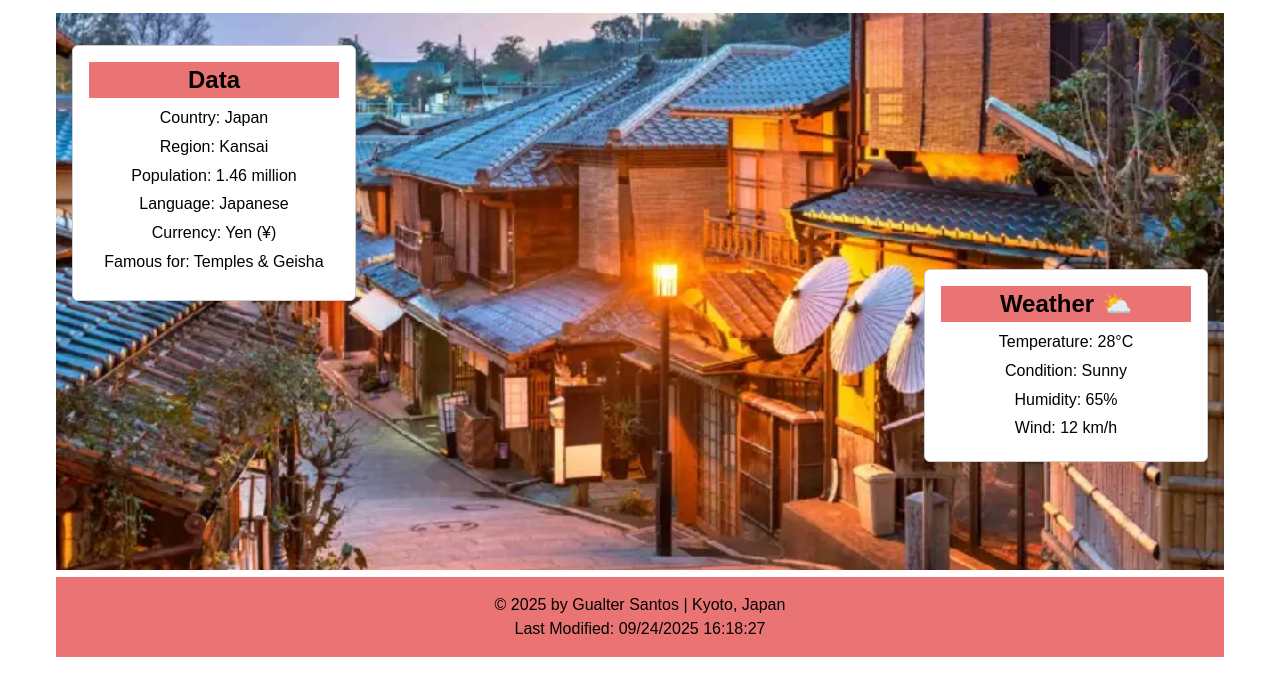
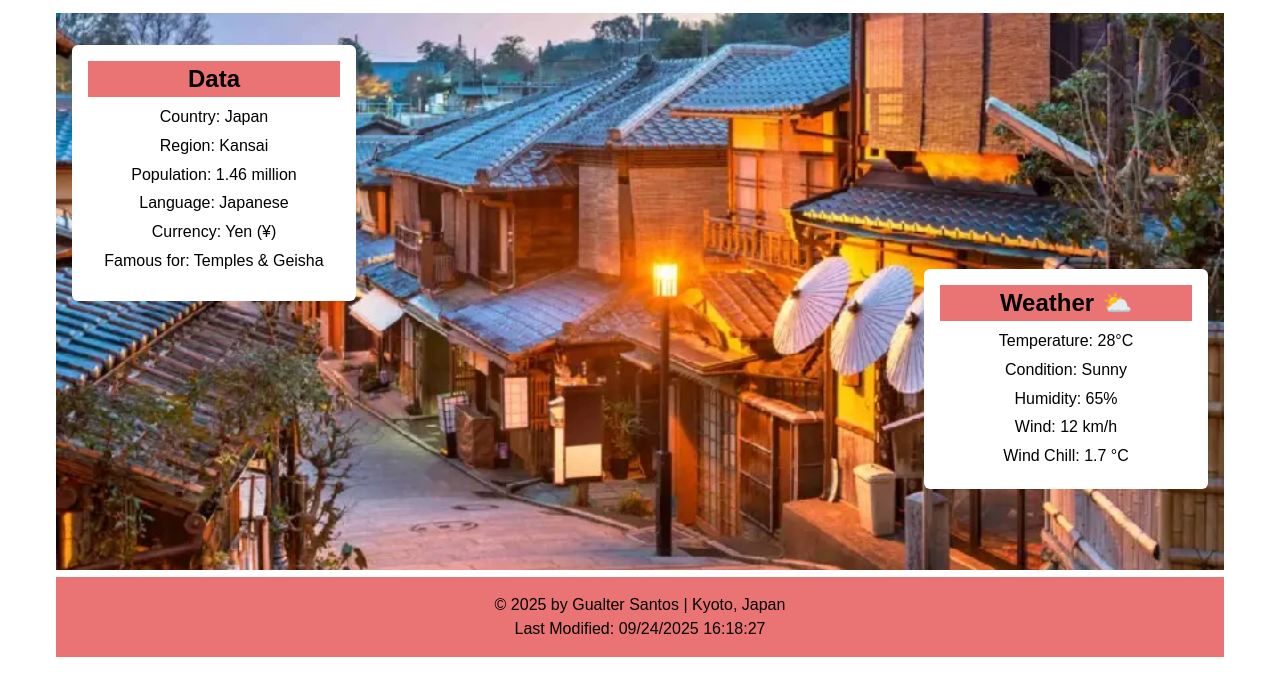
Before and after one commit to gualterapple/wdd131, a plain HTML site: page week03/place.html in a window 1280 px wide. Shown: the part 67-762 px from the top of the page. Drawn offline with Linux system fonts and the light colour scheme.

Commit message:
calculate windchill

```diff
--- a/week03/place.html
+++ b/week03/place.html
@@ -49,6 +49,7 @@
                     <li><span>Condition:</span> Sunny</li>
                     <li><span>Humidity:</span> 65%</li>
                     <li><span>Wind:</span> 12 km/h</li>
+                    <li><span>Wind Chill:</span> <span id="windchill"></span></li>
                 </ul>
             </div>
         </section>
--- a/week03/styles/place.css
+++ b/week03/styles/place.css
@@ -47,7 +47,6 @@ picture img {
 
 .data,
 .weather {
-    border: 1px solid #ccc;
     padding: 1rem;
     border-radius: 6px;
 }
```
